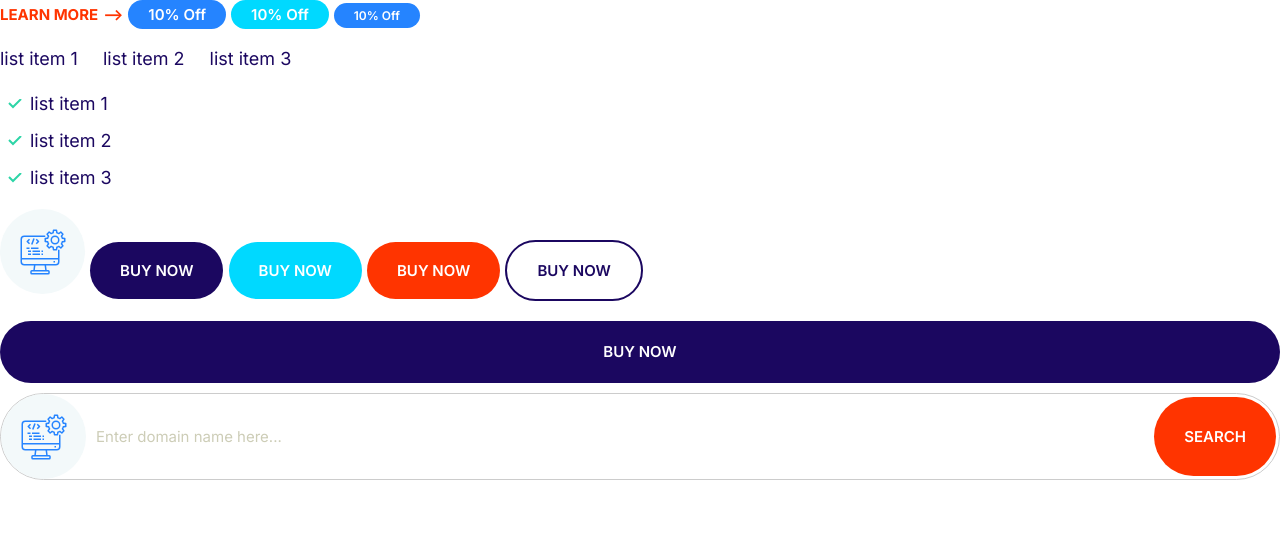
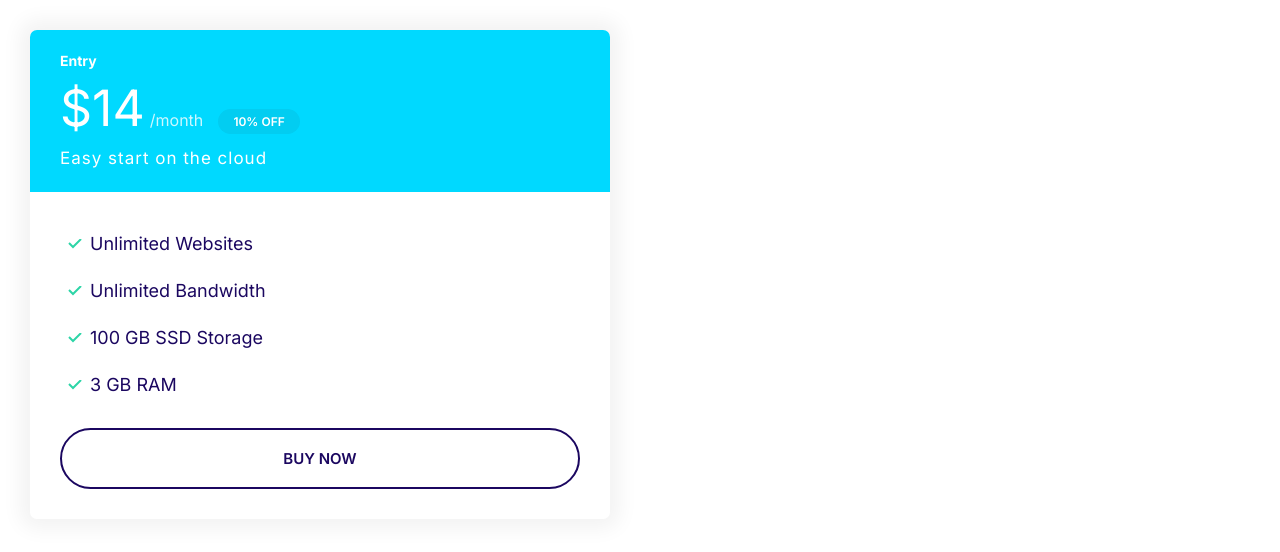
Before and after one commit to benen89/Kukuruzo, a plain HTML site: page index.html in a window 1280 px wide. Drawn offline with Linux system fonts and the light colour scheme.

Commit message:
defining the plan and card

```diff
--- a/css/styles.css
+++ b/css/styles.css
@@ -90,6 +90,7 @@ a {
   font-weight: 600;
   white-space: nowrap;
   font-size: 2rem;
+  text-transform: uppercase;
 }
 
 .badge--primary {
@@ -102,6 +103,10 @@ a {
 }
 .badge--small {
   font-size: 1.6rem;
+  padding: 0.5rem 1.5rem;
+}
+.card--secondary .badge--secondary {
+  background-color: #02cdf1;
 }
 
 @media screen and (min-width: 1024px) {
@@ -243,3 +248,63 @@ a {
     font-size: 1.5rem;
   }
 }
+/* Card */
+.card {
+  border-radius: 7px;
+  box-shadow: 0 0 20px 10px #f3f3f3;
+  overflow: hidden;
+  white-space: nowrap;
+}
+.card--primary .card__header {
+  background-color: var(--primary-color);
+  color: white;
+}
+.card--secondary .card__header {
+  background-color: var(--secondary-color);
+  color: white;
+}
+.card__header,
+.card__body {
+  padding: 2rem 3rem;
+}
+
+/* plan */
+.plan__name {
+  margin: 0;
+  color: white;
+  font-size: 2.4rem;
+}
+.plan__price {
+  font-size: 6rem;
+}
+.plan__billing-cycle {
+  font-size: 2.4rem;
+  font-weight: 400;
+  opacity: 0.8;
+  margin-right: 1rem;
+}
+
+.plan__description {
+  display: block;
+  font-size: 2rem;
+  font-weight: 300;
+  letter-spacing: 1px;
+}
+
+.plan .list__item {
+  margin-bottom: 2rem;
+}
+@media screen and (min-width: 1024px) {
+  .plan__name {
+    font-size: 1.4rem;
+  }
+  .plan__price {
+    font-size: 5rem;
+  }
+  .plan__billing-cycle {
+    font-size: 1.6rem;
+  }
+  .plan__description {
+    font-size: 1.7rem;
+  }
+}
--- a/index.html
+++ b/index.html
@@ -15,43 +15,29 @@
     <link rel="stylesheet" href="css/styles.css" />
   </head>
   <body>
-    <a href="" class="link-arrow">learn more</a>
-    <span class="badge badge--primary">10% Off</span>
-    <span class="badge badge--secondary">10% Off</span>
-    <span class="badge badge--primary badge--small">10% Off</span>
-    <ul class="list list--inline">
-      <li class="list__item">list item 1</li>
-      <li class="list__item">list item 2</li>
-      <li class="list__item">list item 3</li>
-    </ul>
-    <ul class="list list--tick">
-      <li class="list__item">list item 1</li>
-      <li class="list__item">list item 2</li>
-      <li class="list__item">list item 3</li>
-    </ul>
-    <spam class="icon-container">
-      <svg class="icon icon--primary">
-        <use xlink:href="images/sprite.svg#computer"></use>
-      </svg>
-    </spam>
-    <button type="button" class="btn btn--primary">BUY NOW</button>
-    <button type="button" class="btn btn--secondary">BUY NOW</button>
-    <button type="button" class="btn btn--accent">BUY NOW</button>
-    <button type="button" class="btn btn--outline btn-block">BUY NOW</button>
-    <a href="" class="btn btn--primary btn--block">BUY NOW</a>
-
-    <div class="input-group">
-      <spam class="icon-container">
-        <svg class="icon icon--primary">
-          <use xlink:href="images/sprite.svg#computer"></use>
-        </svg>
-      </spam>
-      <input
-        type="text"
-        class="input"
-        placeholder="Enter domain name here..."
-      />
-      <button type="button" class="btn btn--accent">Search</button>
+    <div style="width: 50vw; padding: 3rem">
+      <div class="plan">
+        <div class="card card--secondary">
+          <header class="card__header">
+            <h3 class="plan__name">Entry</h3>
+            <span class="plan__price">$14</span>
+            <span class="plan__billing-cycle">/month</span>
+            <span class="badge badge--secondary badge--small">10% off</span>
+            <span class="plan__description">Easy start on the cloud</span>
+          </header>
+          <div class="card__body">
+            <ul class="list list--tick">
+              <li class="list__item">Unlimited Websites</li>
+              <li class="list__item">Unlimited Bandwidth</li>
+              <li class="list__item">100 GB SSD Storage</li>
+              <li class="list__item">3 GB RAM</li>
+            </ul>
+            <button type="button" class="btn btn--outline btn--block">
+              BUY NOW
+            </button>
+          </div>
+        </div>
+      </div>
     </div>
   </body>
 </html>
```
Also changed, not shown: components/buttons.html (+1 -1 lines).
